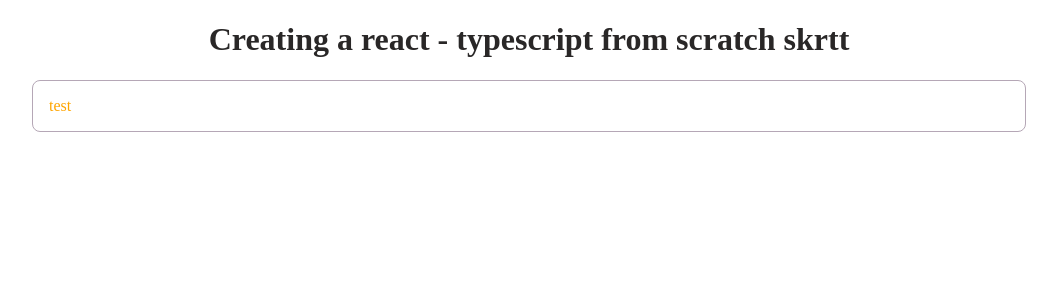
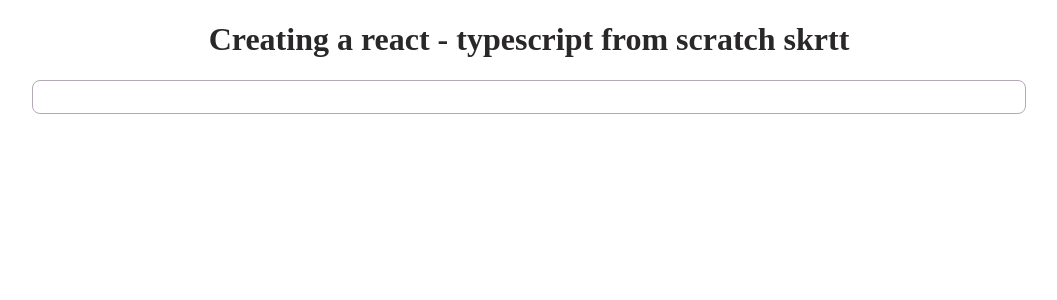
Before and after one commit to liyanalzm/react-typescript, a React app: page / in a window 1280 px wide. Shown: the top 300 px of the page, without its empty margins (111-1168 px from the left). Built offline with nearby package versions, Linux system fonts and the light colour scheme.

Commit message:
Add props types and solve react-router-dom HOC problem)

```diff
--- a/src/components/Card/index.tsx
+++ b/src/components/Card/index.tsx
@@ -1,11 +1,14 @@
 import React from 'react';
 import { withRouter } from 'react-router-dom';
+import {RouteComponentProps} from "react-router";
 
 import styles from '../../styles/Card/Card.module.scss';
 
-const Card = (props: any): JSX.Element => {
+// RouteComponentProps is needed for withRouter HOC
+const Card = (props: RouteComponentProps & CardProps):JSX.Element => {
+  const { title } = props;
   return (
-    <p className={styles.container}>test</p>
+    <p className={styles.container}>{title}</p>
   )
 }
 
--- /dev/null
+++ b/src/types/Props/cardProps.d.ts
@@ -0,0 +1,3 @@
+interface CardProps {
+  title: String
+}
```
